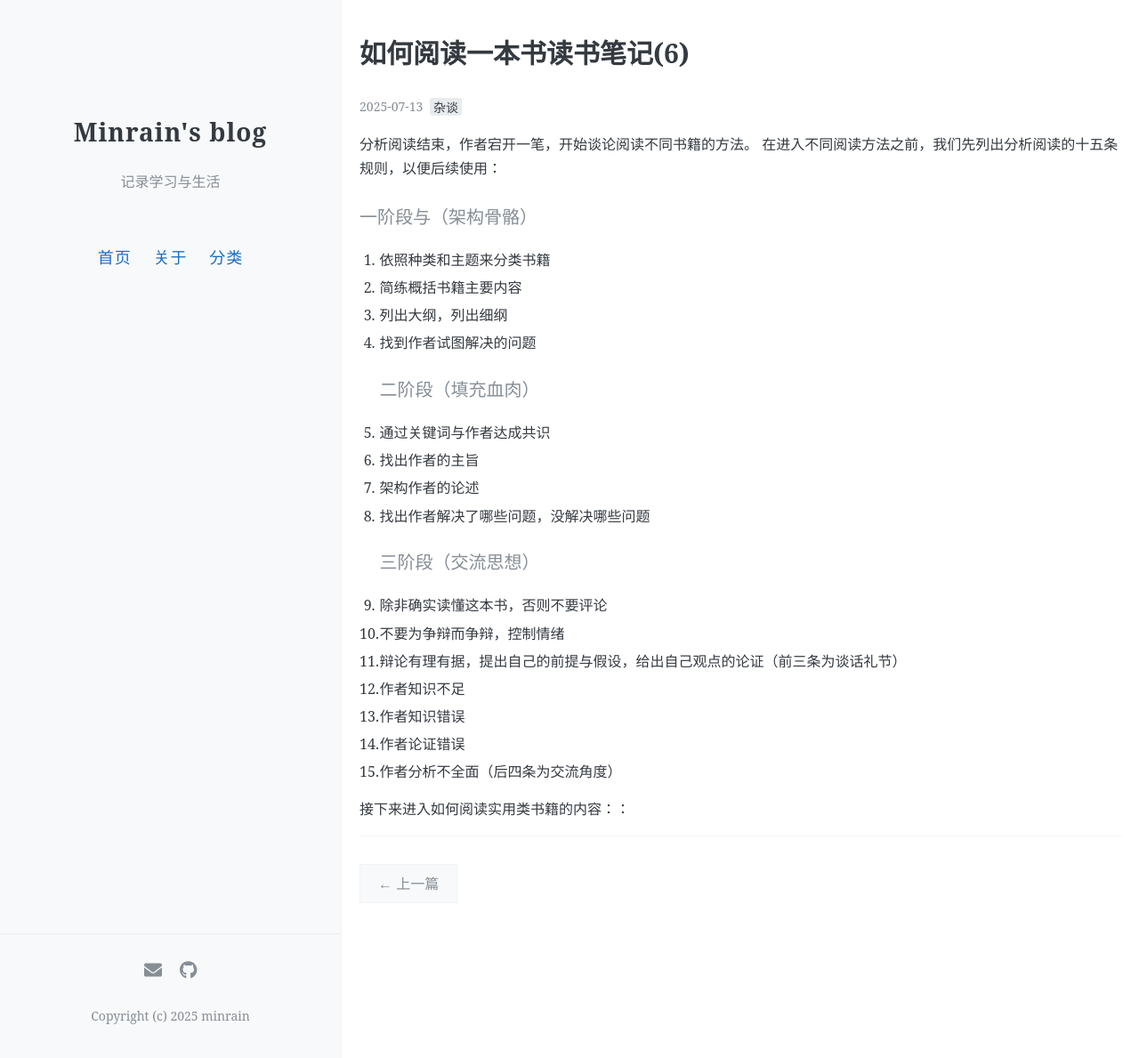
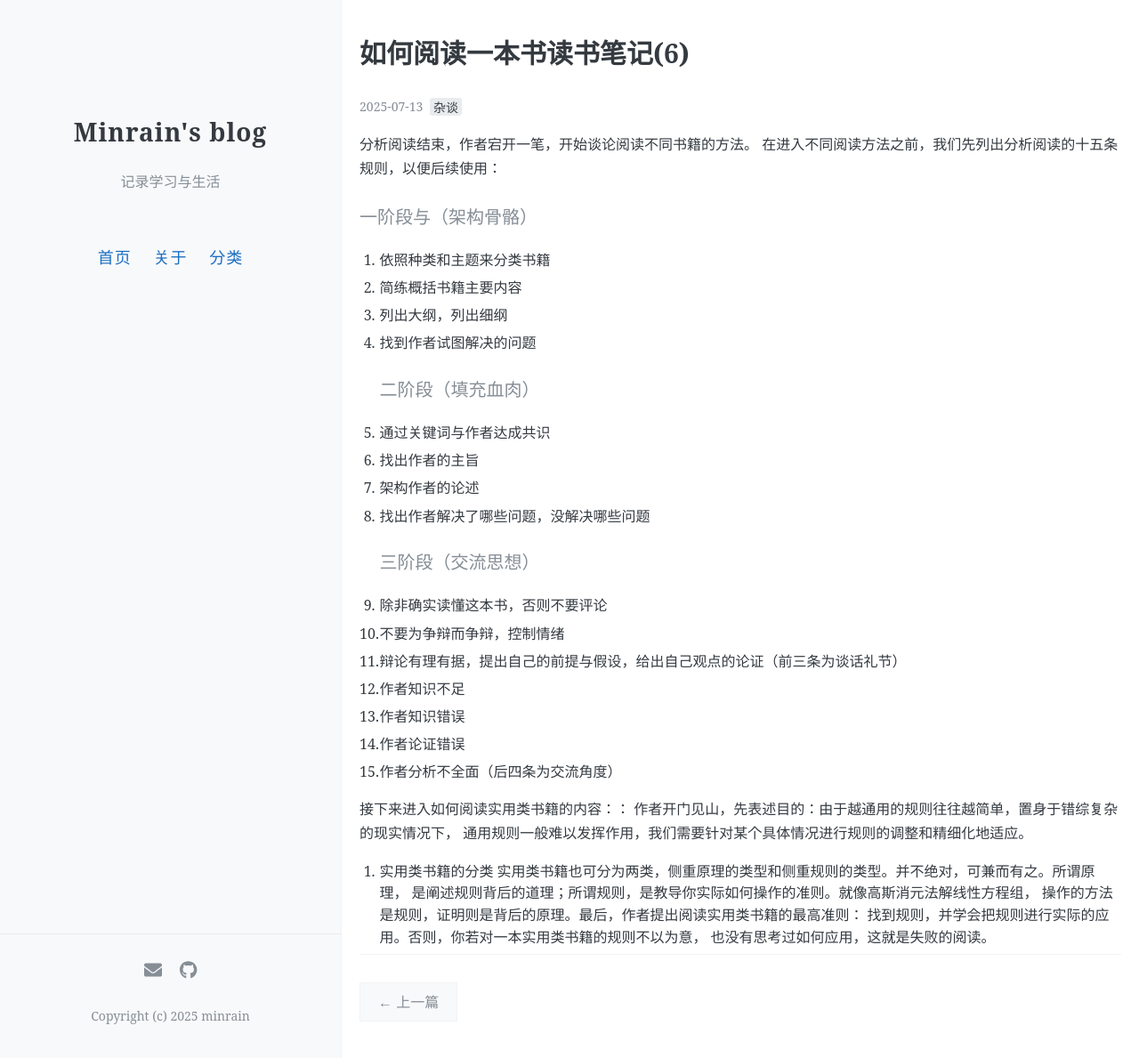
Before and after one commit to 7kmRunner/7kmRunner.github.io, a Jekyll site: the page built from _posts/2025-7-13-如何阅读一本书读书笔记(6).md, in a window 1280 px wide and 1189 px high. Shown: the whole window at 89% size. Built offline with Jekyll 4.4.1, drawn with Linux system fonts in a browser that asks for light colours.

Commit message:
Update 2025-7-13-如何阅读一本书读书笔记(6).md

```diff
--- a/_posts/2025-7-13-如何阅读一本书读书笔记(6).md
+++ b/_posts/2025-7-13-如何阅读一本书读书笔记(6).md
@@ -28,3 +28,11 @@ author: Minrain
 15. 作者分析不全面（后四条为交流角度）
 
 接下来进入如何阅读实用类书籍的内容：：
+作者开门见山，先表述目的：由于越通用的规则往往越简单，置身于错综复杂的现实情况下，
+通用规则一般难以发挥作用，我们需要针对某个具体情况进行规则的调整和精细化地适应。
+1. 实用类书籍的分类
+实用类书籍也可分为两类，侧重原理的类型和侧重规则的类型。并不绝对，可兼而有之。所谓原理，
+是阐述规则背后的道理；所谓规则，是教导你实际如何操作的准则。就像高斯消元法解线性方程组，
+操作的方法是规则，证明则是背后的原理。最后，作者提出阅读实用类书籍的最高准则：
+找到规则，并学会把规则进行实际的应用。否则，你若对一本实用类书籍的规则不以为意，
+也没有思考过如何应用，这就是失败的阅读。
```
